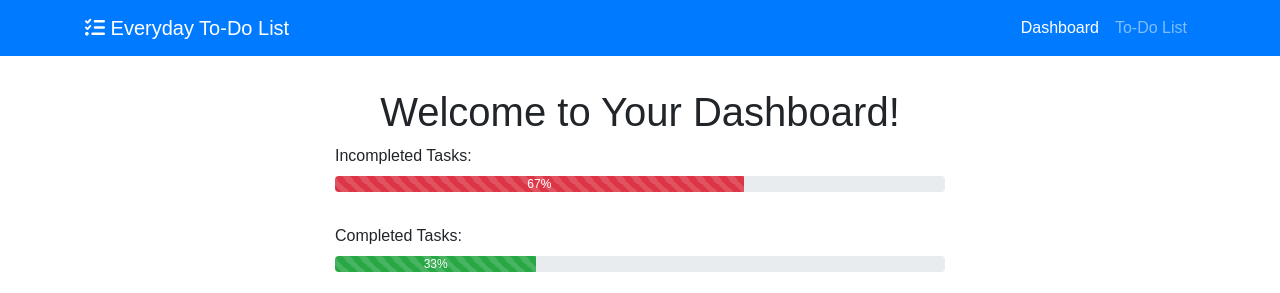
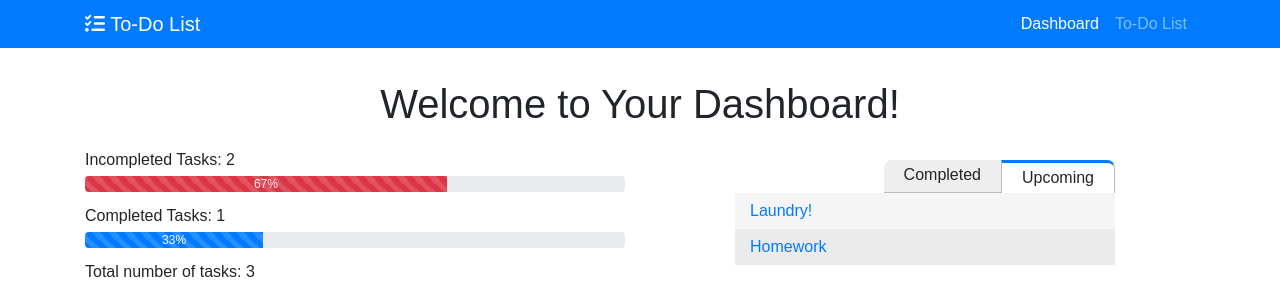
Before and after one commit to klmui/To-Do-List, a PHP site: page / in a window 1280 px wide. Shown: the top 293 px of the page. Run offline with PHP 8.4, Linux system fonts and the light colour scheme; some libraries are stand-ins or nearby versions.

Commit message:
Update front-end

```diff
--- a/api/tasks.php
+++ b/api/tasks.php
@@ -11,14 +11,14 @@
     // Handle POST request
     if ($method == 'POST') {
         $task = $_POST['task']; // 'task' is from the post request
-        // TODO check task here
         echo json_encode(createNewTask($task));
     }
 
     // Handle DELETE request
     if ($method == 'DELETE') {
         // Get data-id
-        $id = explode("/", $_SERVER['PHP_SELF'])[3];
+        $id = $_SERVER['PHP_SELF'][strlen($_SERVER['PHP_SELF']) - 1];
+
         $data = file_get_contents('../tasks.json');
         // decode json to associative array
         $json_arr = json_decode($data, true);
@@ -37,22 +37,25 @@
 
     // Handle PUT request
     if ($method == 'PUT') {
-        $id = explode("/", $_SERVER['PHP_SELF'])[3];
+        // Get data-id
+        $id = $_SERVER['PHP_SELF'][strlen($_SERVER['PHP_SELF']) - 1];
+
         $data = file_get_contents('../tasks.json');
-        // decode json to associative array
+        // Decode json to associative array
         $json_arr = json_decode($data, true);
-         // get array index to update
+         // Get array index to update
          $arr_index = array();
          foreach ($json_arr as $key => $value) {
              if ($value['id'] == $id) {
                  $arr_index = $key;
              }
          }
-         // Update data
         parse_str(file_get_contents("php://input"), $putVars); // Get data sent in
+        // Update task
         if (isset($putVars['task'])) {
             $json_arr[$arr_index]['task'] = $putVars['task'];
         }
+        // Update the 'complete' field
         if (isset($putVars['complete'])) {
             $doneStatus = $putVars['complete'];
             $json_arr[$arr_index]['complete'] = $doneStatus === 'true' ? true: false;
@@ -67,7 +70,7 @@
         $response = array();
 
         // Create the response
-        $response["id"] = getId();
+        $response["id"] = makeId();
         $response['task'] = $task;
         $response['complete'] = false;
 
@@ -81,7 +84,7 @@
     }
 
     // Get last id here
-    function getId() {
+    function makeId() {
         $arr = file_get_contents('../tasks.json');
         $arr = json_decode($arr, true); // decode the JSON into an associative array
         $lastId = $arr[count($arr) - 1]['id'];
--- a/index.html
+++ b/index.html
@@ -22,7 +22,7 @@
         <div class="container">
             <a class="navbar-brand" href="index.html">
                 <i class="fas fa-tasks d-inline-block" width="30" height="30" alt="Image brand"></i>
-                Everyday To-Do List
+                To-Do List
             </a>
             <button class="navbar-toggler" type="button" data-toggle="collapse" data-target="#navbarText"
                 aria-controls="navbarText" aria-expanded="false" aria-label="Toggle navigation">
@@ -41,31 +41,49 @@
         </div>
     </nav>
 
-    <h1 class="text-center">Welcome to Your Dashboard!</h1>
+    <h1 class="text-center mb-4" id="welcome">Welcome to Your Dashboard!</h1>
 
-    <div class="container progress-bars">
-        <label for="incomplete">Incompleted Tasks:</label>
+    <div class="container">
+        <div class="row">
+            <div class="col-6">
+                <div class="container progress-bars px-0">
+                    <label for="incomplete">Incompleted Tasks: <span id="numIncompleteTasks"></span></label>
                     <div class="progress">
-            <div class="progress-bar progress-bar-striped progress-bar-animated bg-danger" role="progressbar"
-                id="incomplete"><span id="incompletePercent"></span></div>
+                        <div class="progress-bar progress-bar-striped progress-bar-animated bg-danger"
+                            role="progressbar" id="incomplete"><span id="incompletePercent"></span></div>
                     </div>
-        <label for="complete">Completed Tasks:</label>
+                    <label for="complete">Completed Tasks: <span id="numCompletedTasks"></span></label>
                     <div class="progress">
-            <div class="progress-bar progress-bar-striped progress-bar-animated bg-success" role="progressbar"
-                id="complete"><span id="completedPercent"></span></div>
+                        <div class="progress-bar progress-bar-striped progress-bar-animated bg-primary"
+                            role="progressbar" id="complete"><span id="completedPercent"></span></div>
                     </div>
-
-        <p>
-            The Total number of tasks in the list: <span id="totalNumTasks"></span>
+                </div>
+                <p class="mb-3">
+                    Total number of tasks: <span id="totalNumTasks"></span>
                 </p>
-
-        <p>
-            The current number of tasks marked complete: <span id="completedTasks"></span>
-        </p>
-
-        <p>
-            The current number of tasks marked incomplete: <span id="incompleteTasks"></span>
-        </p>
+                <div id="piechart"></div>
+            </div>
+            <div class="col-6">
+                <div class="row">
+                    <div class="col-8 offset-2 px-0" style="background-color: #eee;">
+                        <div class="d-flex justify-content-end pt-2 bg-white" align="right">
+                            <div id="completedTab">
+                                <p class="m-0">Completed</p>
+                            </div>
+                            <div id="incompletedTab" class="active">
+                                <p class="m-0">Upcoming</p>
+                            </div>
+                        </div>
+                        <div>
+                            <div id="completedTasks" class="d-none">
+                            </div>
+                            <div id="incompletedTasks" class="d-block">
+                            </div>
+                        </div>
+                    </div>
+                </div>
+            </div>
+        </div>
     </div>
 
     <!-- jQuery first, then Popper.js, then Bootstrap JS -->
@@ -78,45 +96,104 @@
         integrity="sha384-JjSmVgyd0p3pXB1rRibZUAYoIIy6OrQ6VrjIEaFf/nJGzIxFDsf4x0xIM+B07jRM" crossorigin="anonymous">
     </script>
     <script src="https://cdnjs.cloudflare.com/ajax/libs/mustache.js/3.1.0/mustache.js"></script>
+    <script type="text/javascript" src="https://www.gstatic.com/charts/loader.js"></script>
+
     <script>
+        $(document).ready(function () {
+            $("#welcome").hide().fadeIn('slow');
+
+            // Number of completed and incompleted tasks
+            var completedTasks = 0;
+            var incompletedTasks = 0;
+
             // Get tasks
             $.ajax({
                 type: 'GET',
-            url: '/api/tasks.php',
+                url: 'api/tasks.php',
                 dataType: 'json',
-            success: function(tasks) {
-                // Update the total number of tasks
-                var totalNumTasks = tasks.length;
-                $('#totalNumTasks').text(totalNumTasks);
-
-                // Get the number of completed tasks
-                var completedTasks = 0;
-                var incompleteTasks = 0;
-                $.each(tasks, function(index, task){
+                success: function (tasks) {
+                    $.each(tasks, function (index, task) {
                         if (task.complete) {
+                            $('#completedTasks').append(createTaskItem(task.task,
+                                completedTasks % 2));
                             completedTasks++;
                         } else {
-                        incompleteTasks++;
+                            $('#incompletedTasks').append(createTaskItem(task.task,
+                                incompletedTasks % 2));
+                            incompletedTasks++;
                         }
                     });
-
-                // Update text fields for completed tasks and incompleted tasks
-                $('#completedTasks').text(completedTasks);
-                $('#incompleteTasks').text(incompleteTasks);
+                    // Update text fields for completed tasks, incompleted tasks, and total tasks
+                    $('#numCompletedTasks').text(completedTasks);
+                    $('#numIncompleteTasks').text(incompletedTasks);
+                    $('#totalNumTasks').text(tasks.length);
 
                     // Update progress bars
-                var incompletePercent = Math.round((incompleteTasks / totalNumTasks) * 100);
+                    var incompletePercent = Math.round((incompletedTasks / tasks.length) * 100);
                     var completedPercent = 100 - incompletePercent;
                     $('#incompletePercent').text(incompletePercent.toString() + '%');
                     $('#completedPercent').text(completedPercent.toString() + "%");
                     $('#incomplete').css('width', incompletePercent.toString() + '%');
                     $('#complete').css('width', completedPercent.toString() + '%');
+                },
+                error: function () {
+                    alert('Error loading tasks');
+                }
+            });
 
-            },
-            error: function() {
-                alert('Error loading tasks');
+            function createTaskItem(task, order) {
+                return order == 1 ?
+                    `<div class="task-item text-primary" style="background-color: #ebebeb;"><p class="m-0"><a href="todo.html">${task}</a></p></div>` :
+                    `<div class="task-item text-primary" style="background-color: #f5f5f5;"><p class="m-0"><a href="todo.html">${task}</a></p></div>`
+            }
+
+            $('#completedTab').on("click", function () {
+                $('#completedTab').addClass('active');
+                $('#incompletedTab').removeClass('active');
+
+                $('#completedTasks').addClass('d-block');
+                $('#completedTasks').removeClass('d-none');
+                $('#incompletedTasks').addClass('d-none');
+                $('#incompletedTasks').removeClass('d-block');
+            })
+
+            $('#incompletedTab').on("click", function () {
+                $('#incompletedTab').addClass('active');
+                $('#completedTab').removeClass('active');
+
+                $('#incompletedTasks').addClass('d-block');
+                $('#incompletedTasks').removeClass('d-none');
+                $('#completedTasks').addClass('d-none');
+                $('#completedTasks').removeClass('d-block');
+            })
+
+            // Load google charts
+            google.charts.load('current', {
+                'packages': ['corechart']
+            });
+            google.charts.setOnLoadCallback(drawChart);
+
+            // Draw the chart and set the chart values
+            function drawChart() {
+                var data = google.visualization.arrayToDataTable([
+                    ['Status', 'Number of tasks'],
+                    ['Completed tasks', completedTasks],
+                    ['Incompleted tasks', incompletedTasks]
+                ]);
+
+                // Optional; add a title and set the width and height of the chart
+                var options = {
+                    'title': 'Tasks status',
+                    'width': 650,
+                    'height': 400
+                };
+
+                // Display the chart inside the <div> element with id="piechart"
+                var chart = new google.visualization.PieChart(document.getElementById('piechart'));
+                chart.draw(data, options);
             }
         });
     </script>
 </body>
+
 </html>
--- a/stylesheets/index.css
+++ b/stylesheets/index.css
@@ -3,6 +3,7 @@ html, body {
     padding: 0;
     font-family: Arial, Helvetica Neue, Helvetica, sans-serif;
     font-size: 16px;
+    line-height: 1;
   }
 
   nav {
@@ -10,9 +11,36 @@ nav {
   }
 
   .progress-bars {
-    width: 50%;
+      width: 100%;
   }
 
   .progress {
-    margin-bottom: 2rem;
+      margin-bottom: 1rem;
   }
+
+  .task-item {
+      padding: 10px 15px;
+  }
+
+  #incompletedTab, #completedTab {
+      background: #eee;
+      border-bottom: 1px solid #bbb;
+      padding: 7px 20px;
+      cursor: pointer;
+  }
+
+  #completedTab {
+      border-top-left-radius: 8px;
+  }
+
+  #incompletedTab {
+      border-top-right-radius: 8px;
+  }
+
+  #incompletedTab.active, #completedTab.active {
+      border-top: 3px solid #007BFF;
+      border-bottom: none;
+      border-left: 1px solid #bbb;
+      border-right: 1px solid #bbb;
+      background: white;
+  }
--- a/stylesheets/todo.css
+++ b/stylesheets/todo.css
@@ -6,12 +6,10 @@
     text-decoration: none;
 }
 
-/* Any edit within li and ul */
 ul li .edit {
     display:none;
 }
 
-/* Any edit in edit mode */
 ul li.edit .edit {
     display: initial;
 }
--- a/tasks.json
+++ b/tasks.json
@@ -1,7 +1,7 @@
 [
     {
         "id": 1,
-        "task": "Laundry",
+        "task": "Laundry!",
         "complete": false
     },
     {
--- a/todo.html
+++ b/todo.html
@@ -23,7 +23,7 @@
         <div class="container">
             <a class="navbar-brand" href="index.html">
                 <i class="fas fa-tasks d-inline-block" width="30" height="30" alt="Image brand"></i>
-                Everyday To-Do List
+                To-Do List
             </a>
             <button class="navbar-toggler" type="button" data-toggle="collapse" data-target="#navbarText"
                 aria-controls="navbarText" aria-expanded="false" aria-label="Toggle navigation">
@@ -78,7 +78,7 @@
                     <input class="form-control edit task" />
                 </div>
                 <div class="ml-auto">
-                    <button class="btn btn-success doneButton"><i class="fas fa-check"></i></button>
+                    <button class="btn btn-success doneButton noedit"><i class="fas fa-check"></i></button>
                     <button class="btn btn-primary editTask noedit"><i class="fas fa-pencil-alt"></i></button>
                     <button class='btn btn-danger remove' data-id='{{id}}'><i class="fas fa-trash"></i></button>
                     <button class="btn btn-primary saveEdit edit">Save</button>
@@ -93,7 +93,7 @@
                     <input class="form-control edit task" />
                 </div>
                 <div class="ml-auto">
-                    <button class="btn btn-success doneButton"><i class="fas fa-check"></i></button>
+                    <button class="btn btn-success doneButton noedit"><i class="fas fa-check"></i></button>
                     <button class="btn btn-primary editTask noedit"><i class="fas fa-pencil-alt"></i></button>
                     <button class='btn btn-danger remove' data-id='{{id}}'><i class="fas fa-trash"></i></button>
                     <button class="btn btn-primary saveEdit edit">Save</button>
```
Also changed, not shown: todo.js (+23 -24 lines). Lines whose indentation alone changed are shown as unchanged.
